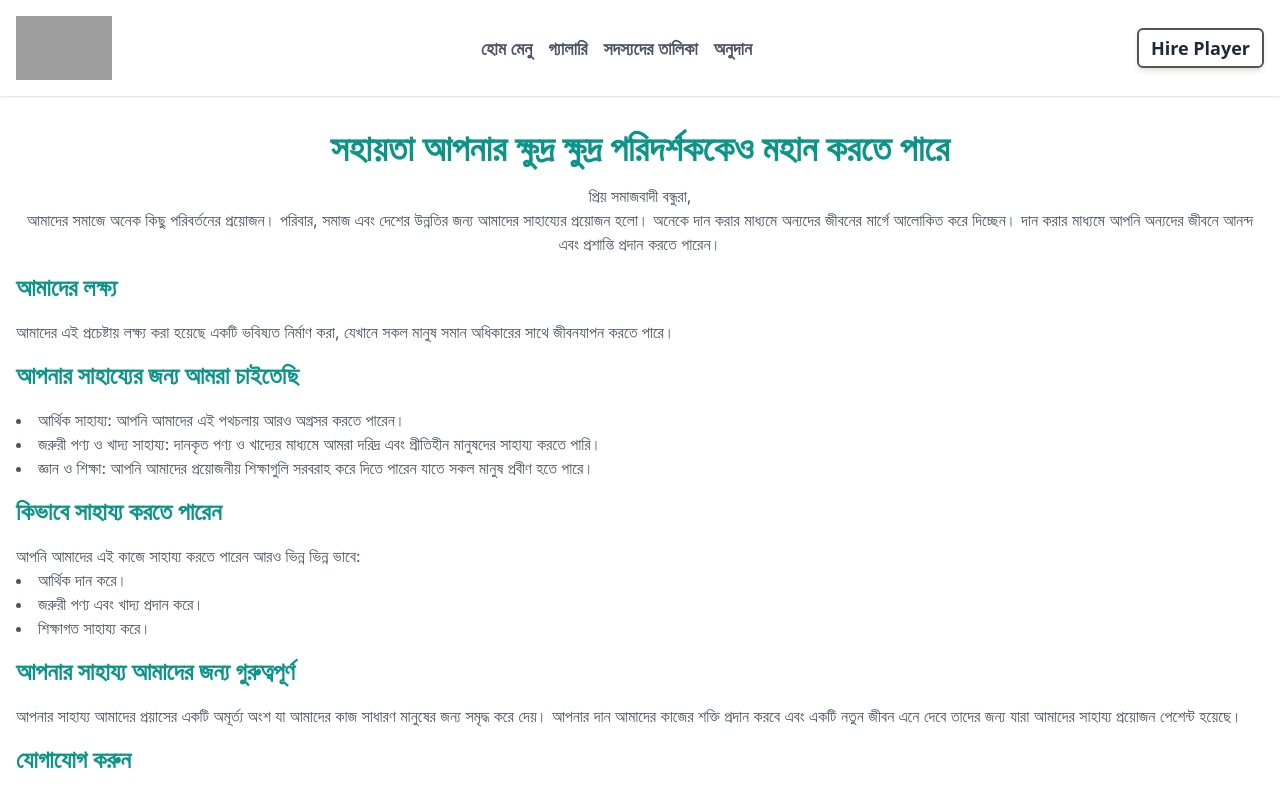
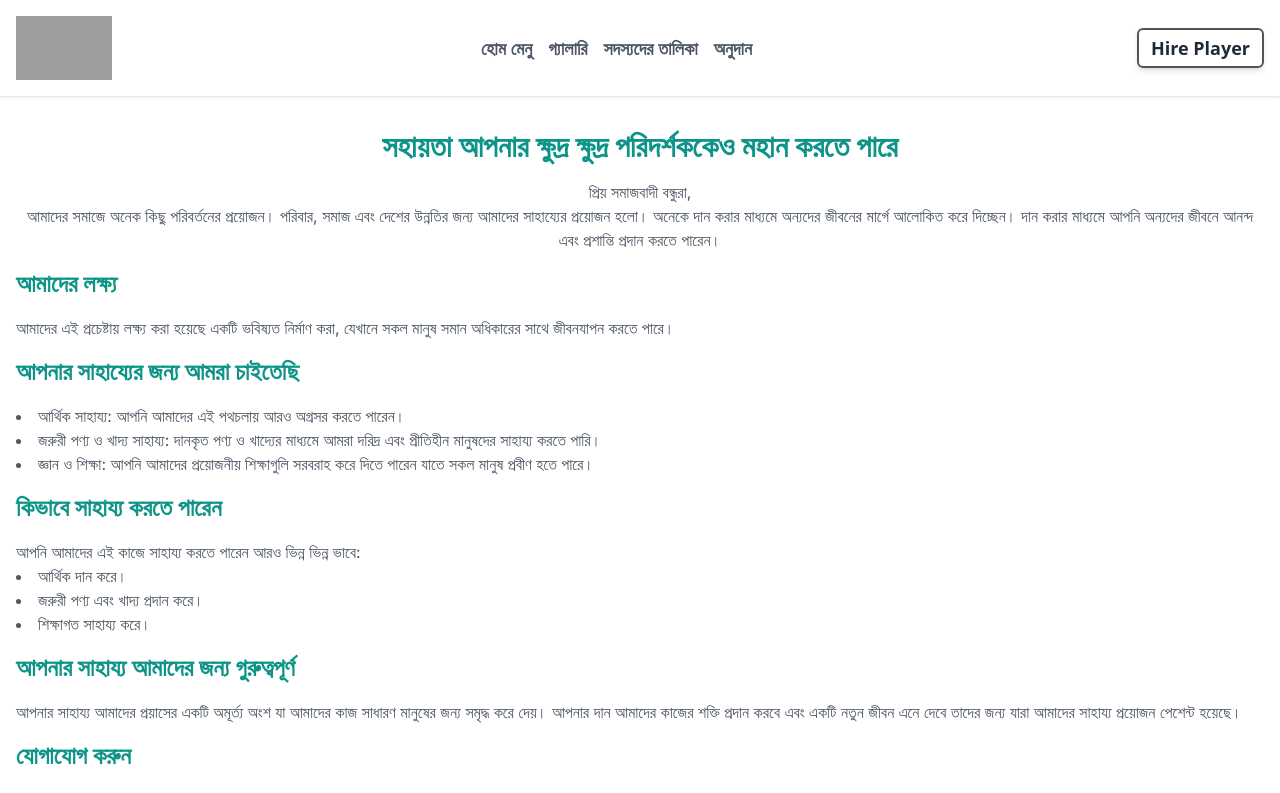
Before and after one commit to shaiadul/goshairhat_club, a Next.js app: page /donation in a window 1280 px wide. Shown: the top 793 px of the page. Built offline with nearby package versions, Linux system fonts and the light colour scheme; grey boxes are pictures that could not be loaded.

Commit message:
event text formating

```diff
--- a/components/demohelp/index.jsx
+++ b/components/demohelp/index.jsx
@@ -4,7 +4,7 @@ const DemoHelp = () => {
   return (
     <section>
       <div class="container mx-auto p-4">
-        <h1 class="text-4xl font-bold text-center text-teal-600 my-4">
+        <h1 class="text-3xl font-bold text-center text-teal-600 my-4">
           সহায়তা আপনার ক্ষুদ্র ক্ষুদ্র পরিদর্শককেও মহান করতে পারে
         </h1>
         <div class="text-center text-gray-600 my-4">
```
